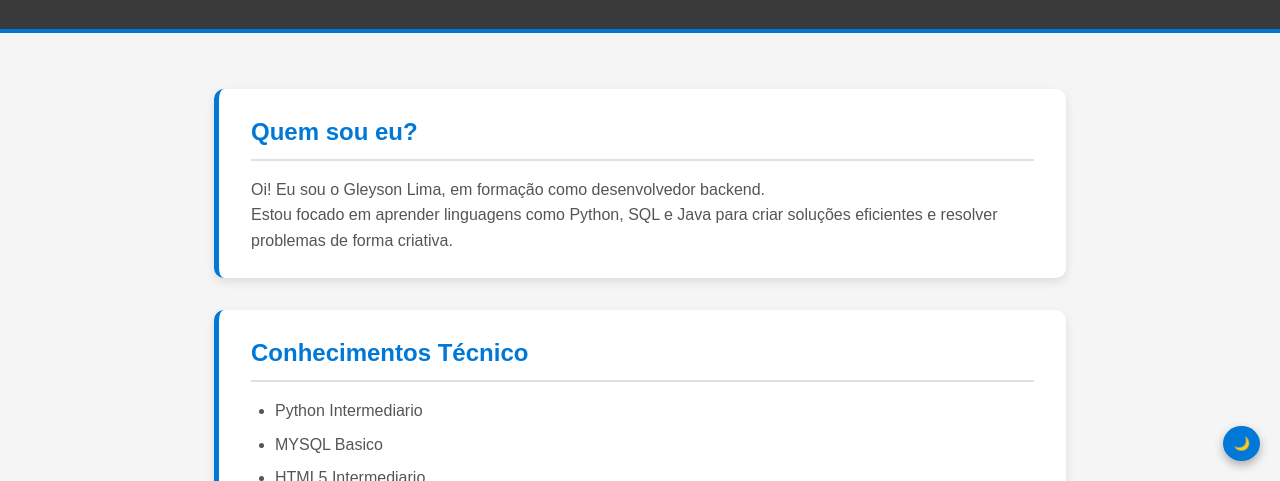
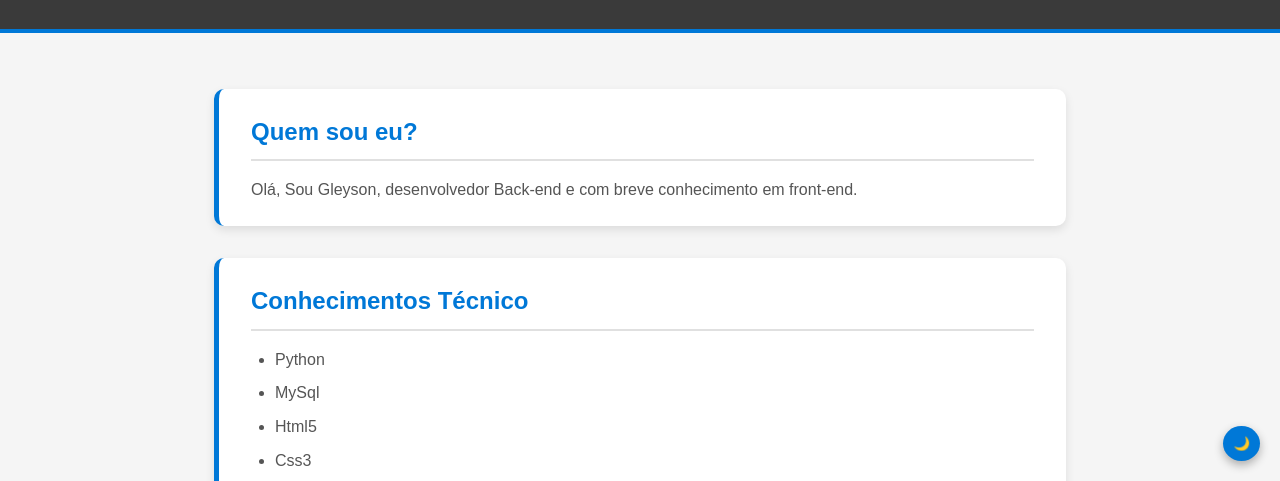
Before and after one commit to santt-dev/Site-Portif-lio, a plain HTML site: page index.html in a window 1280 px wide. Shown: the part 319-800 px from the top of the page. Drawn offline with Linux system fonts and the light colour scheme.

Commit message:
Update index.html

```diff
--- a/index.html
+++ b/index.html
@@ -4,7 +4,6 @@
     <meta charset="UTF-8">
     <meta name="viewport" content="width=device-width, initial-scale=1.0">
     <title>Sant Dev</title>
-    <!-- Link para o arquivo CSS -->
     <link rel="stylesheet" href="style.css">
 </head>
 <body>
@@ -13,16 +12,12 @@
         <nav>
             <ul>
                 <li><a href="index.html">Sobre mim</a></li>
-                <li><a href ="https://github.com/santt-dev" href="projetos.html">Projetos</a></li>
-                <li><a href = "https://wa.me/5511963034149" href="contato.html">Contato</a></li>
+                <li><a href="https://github.com/santt-dev" href="projetos.html">Projetos</a></li>
+                <li><a href="https://wa.me/5511963034149" href="contato.html">Contato</a></li>
             </ul>
-
         </nav>
-        <!-- Centro do cabeçalho com logotipo e subtítulo -->
         <div class="center">
-            <!-- Imagem do logotipo -->
             <img src="./img/GleysonFoto.jpg" alt="Logotipo Sant Dev">
-            <!-- Subtítulo com nome e ocupação -->
             <div class="subtitulo">
                 <h1>Sant Dev</h1>
                 <h2>Desenvolvedor de Software</h2>
@@ -30,27 +25,24 @@
         </div>
     </header>
 
-    <!-- Conteúdo principal da página -->
     <main>
-        <!-- Seção Sobre Mim -->
         <section>
             <h3>Quem sou eu?</h3>
             <p>
-                Oi! Eu sou o Gleyson Lima, em formação como desenvolvedor backend.
-               <br> Estou focado em aprender linguagens como Python, SQL e Java para criar soluções eficientes e resolver problemas de forma criativa.
+                Olá, Sou Gleyson, desenvolvedor Back-end e com breve conhecimento em front-end.
+                <br>
             </p>
         </section>
-        <!-- Seção Skills -->
         <section>
             <h3>Conhecimentos Técnico </h3>
-           <ul>
-                <li>Python Intermediario</li>
-                <li>MYSQL Basico</li>
-                <li>HTML5 Intermediario</li>
-                <li>CSS3 Intermediario</li>
+            <ul>
+                <li>Python</li>
+                <li>MySql</li>
+                <li>Html5</li>
+                <li>Css3</li>
             </ul>
         </section>
-        <!-- Seção Conhecimentos -->
+
         <section>
             <h3>Informações Complementares</h3>
             <p>
@@ -61,20 +53,16 @@
         </section>
     </main>
 
-    <!-- Rodapé da página -->
     <footer>
         <div>
-            <!-- Link para o GitHub com ícone e descrição -->
             <a href="https://github.com/santt-dev" target="_blank" rel="noopener noreferrer">
                 <img src="./img/github.svg.png" alt="GitHub">
                 <p>GitHub</p>
             </a>
-            <!-- Link para o Instagram com ícone e descrição -->
             <a href="https://www.instagram.com/st.s4n" target="_blank" rel="noopener noreferrer">
                 <img src="./img/Instagram-Logo.wine.svg" alt="Instagram">
                 <p>Instagram</p>
             </a>
-            <!-- Link para o LinkedIn com ícone e descrição -->
             <a href="https://www.linkedin.com/in/sntdev" target="_blank" rel="noopener noreferrer">
                 <img src="./img/linkedin.svg.png" alt="LinkedIn">
                 <p>LinkedIn</p>
```
